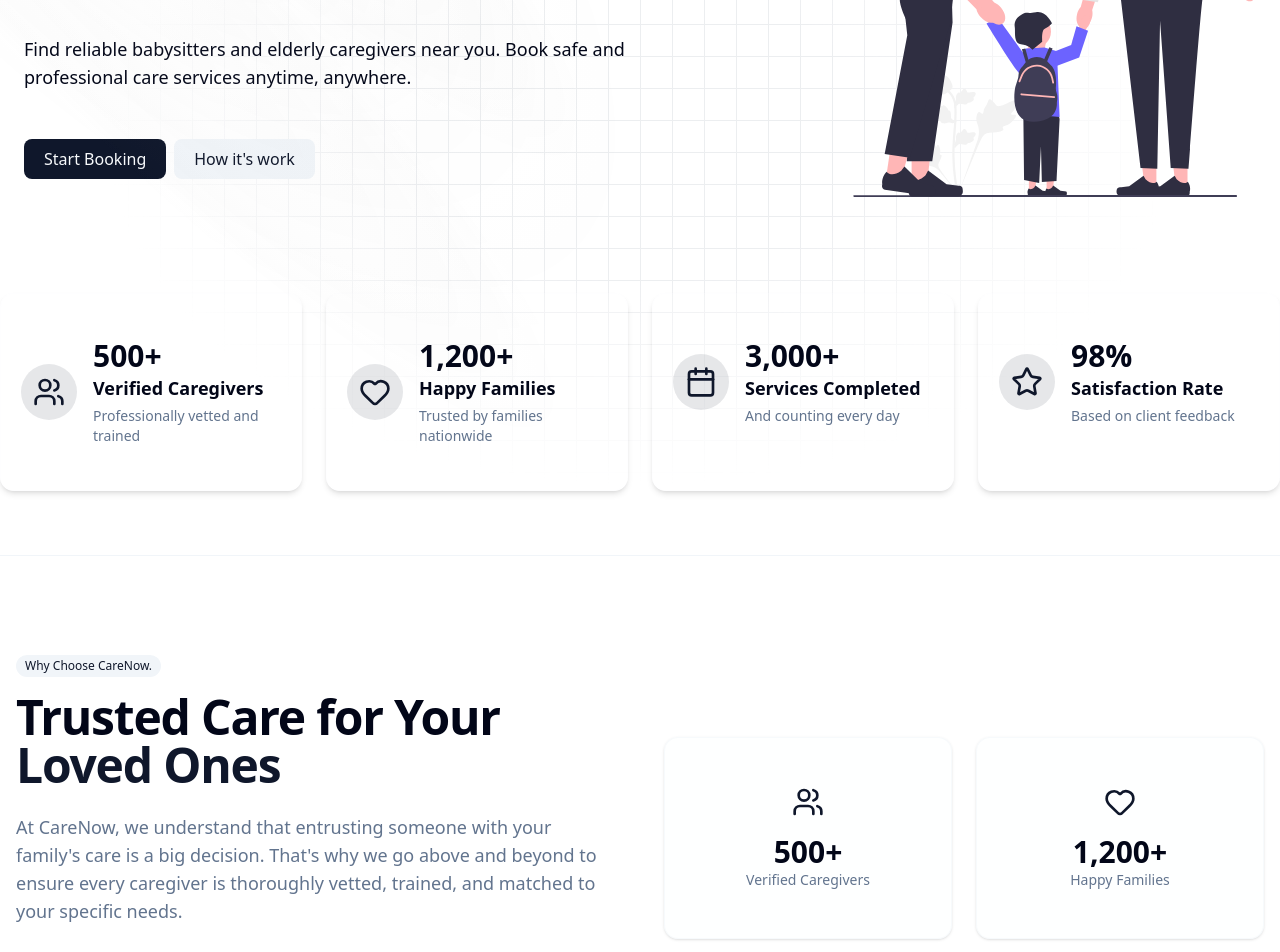
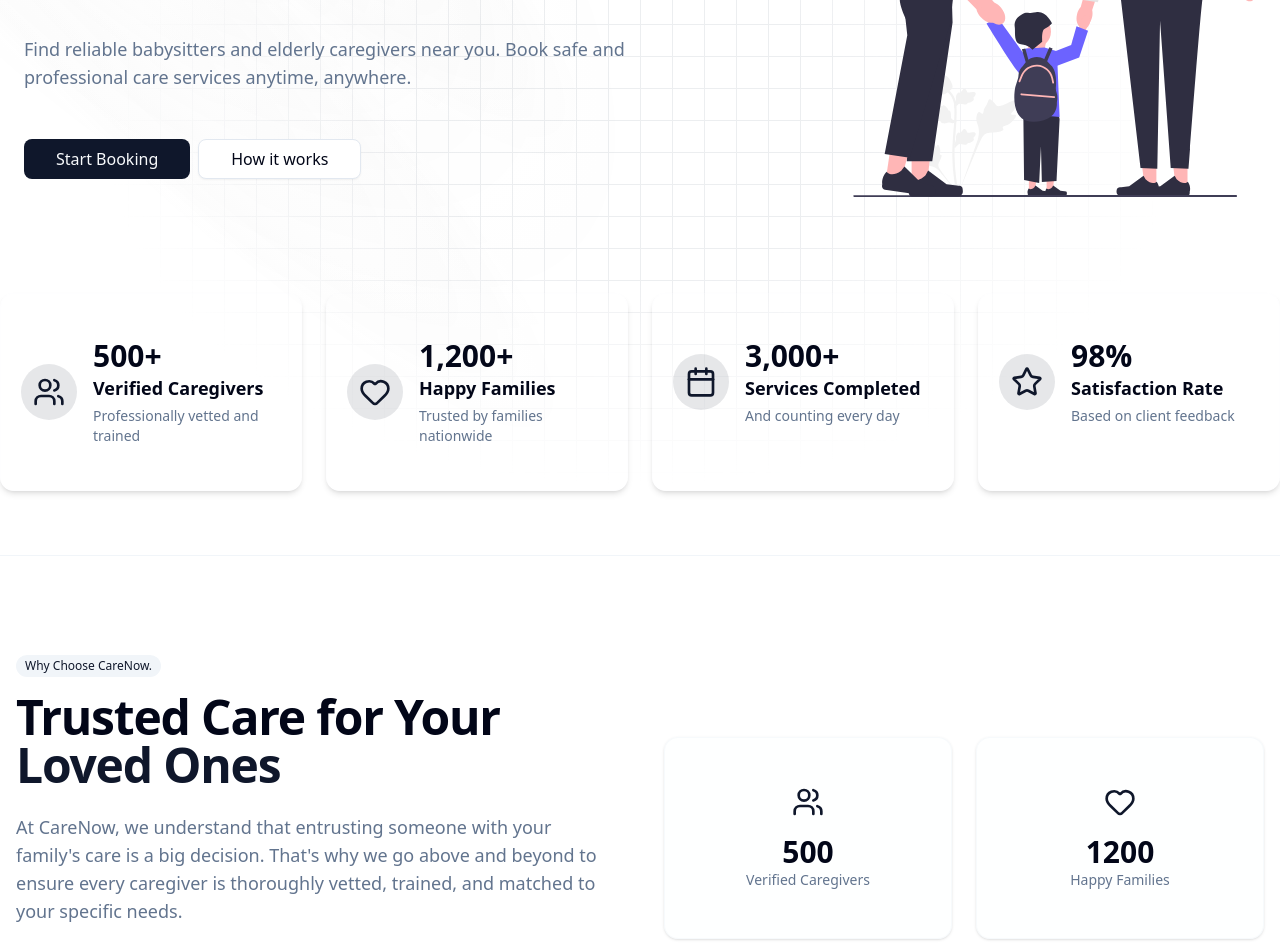
Before and after one commit to naims6/CareNow, a Next.js app: page / in a window 1280 px wide. Shown: the part 360-1312 px from the top of the page. Built offline with nearby package versions, Linux system fonts and the light colour scheme.

Commit message:
animation added in hero section with frammer motion.

```diff
--- a/package.json
+++ b/package.json
@@ -15,6 +15,7 @@
     "@radix-ui/react-slot": "^1.2.4",
     "class-variance-authority": "^0.7.1",
     "clsx": "^2.1.1",
+    "framer-motion": "^12.23.26",
     "lucide-react": "^0.562.0",
     "motion": "^12.23.26",
     "next": "16.1.1",
--- a/src/components/Home/HeroSection.tsx
+++ b/src/components/Home/HeroSection.tsx
@@ -1,8 +1,46 @@
+"use client";
 import React from "react";
 import Link from "next/link";
 import { Button } from "@/src/components/ui/button";
 import Image from "next/image";
 import { StatsGrid } from "../card/StatsGrid";
+import { motion } from "framer-motion";
+import { cn } from "@/src/lib/utils";
+
+function BlurReveal({
+  children,
+  delay = 0,
+  blurAmount = 10,
+  className,
+}: {
+  children: React.ReactNode;
+  delay?: number;
+  blurAmount?: number;
+  className?: string;
+}) {
+  return (
+    <motion.div
+      initial={{
+        filter: `blur(${blurAmount}px)`,
+        opacity: 0,
+        y: 20,
+      }}
+      animate={{
+        filter: "blur(0px)",
+        opacity: 1,
+        y: 0,
+      }}
+      transition={{
+        duration: 0.7,
+        delay: delay,
+        ease: [0.16, 1, 0.3, 1], // Custom easing for smoother effect
+      }}
+      className={cn(className)}
+    >
+      {children}
+    </motion.div>
+  );
+}
 
 export default function HeroSection() {
   return (
@@ -36,41 +74,55 @@
           {/* hero content */}
           <div className="pt-16 lg:pt-0">
             <div className="mx-auto max-w-7xl flex flex-col justify-between items-center lg:flex-row-reverse px-6">
-              <div className="mt-8 lg:w-150">
+              <motion.div
+                className="mt-8 lg:w-150"
+                initial={{ opacity: 0, scale: 0.95, y: 20 }}
+                animate={{ opacity: 1, scale: 1, y: 0 }}
+                transition={{ duration: 0.6, delay: 0.2 }}
+              >
                 <Image
-                  className="ml-auto h-56 w-full object-cover sm:h-96  lg:-right-20 lg:h-max lg:w-full lg:object-contain dark:mix-blend-lighten dark:invert-0"
+                  className="ml-auto h-56 w-full object-cover sm:h-96 lg:-right-20 lg:h-max lg:w-full lg:object-contain dark:mix-blend-lighten dark:invert-0"
                   src="/family.svg"
-                  alt="Abstract Object"
+                  alt="Happy family with caregiver"
                   height="4000"
                   width="3000"
+                  priority
                 />
-              </div>
+              </motion.div>
               <div className="mx-auto mt-8  text-center lg:ml-0 lg:w-full lg:text-left">
-                <h1 className="mt-8 max-w-2xl text-balance text-5xl font-medium md:text-6xl lg:mt-16 xl:text-7xl">
+                <BlurReveal blurAmount={12} delay={0.1}>
+                  <h1 className="mt-8 max-w-2xl text-balance text-5xl font-bold md:text-6xl lg:mt-16 xl:text-7xl bg-linear-to-r from-foreground to-foreground/80 bg-clip-text text-transparent">
                     Trusted Care for Your Loved Ones
                   </h1>
-                <p className="mt-8 max-w-2xl text-pretty text-lg">
+                </BlurReveal>
+                <BlurReveal delay={0.3} blurAmount={8}>
+                  <p className="mt-8 max-w-2xl text-pretty text-lg text-muted-foreground">
                     Find reliable babysitters and elderly caregivers near you.
                     Book safe and professional care services anytime, anywhere.
                   </p>
+                </BlurReveal>
 
                 <div className="mt-12 flex flex-col items-center justify-center gap-2 sm:flex-row lg:justify-start">
-                  <Button asChild size="lg" className="px-5 text-base">
+                  <BlurReveal delay={0.5} blurAmount={6}>
+                    <Button asChild size="lg" className="px-8 text-base gap-2">
                       <Link href="/services" className="cursor-pointer">
                         <span className="text-nowrap">Start Booking</span>
                       </Link>
                     </Button>
+                  </BlurReveal>
+
+                  <BlurReveal delay={0.7} blurAmount={6}>
                     <Button
-                    key={2}
                       asChild
                       size="lg"
-                    variant="secondary"
-                    className="px-5 text-base"
+                      variant="outline"
+                      className="px-8 text-base"
                     >
-                    <Link href="#link">
-                      <span className="text-nowrap">How it&apos;s work</span>
+                      <Link href="#how-it-works">
+                        <span className="text-nowrap">How it works</span>
                       </Link>
                     </Button>
+                  </BlurReveal>
                 </div>
               </div>
             </div>
--- a/src/components/Navbar.tsx
+++ b/src/components/Navbar.tsx
@@ -1,4 +1,5 @@
 "use client";
+
 import Link from "next/link";
 import { Logo } from "@/src/components/logo";
 import { Menu, X } from "lucide-react";
--- a/src/components/card/stats-card.tsx
+++ b/src/components/card/StatsCard.tsx
@@ -1,11 +1,14 @@
 import { Card, CardContent } from "@/src/components/ui/card";
 import { LucideIcon } from "lucide-react";
+import { Counter } from "../ui/Counter";
 
 interface StatsCardProps {
-  icon: LucideIcon;
-  value: string;
+  icon: React.ComponentType<{ className?: string }>;
+  value: number;
   label: string;
   description?: string;
+  prefix?: string;
+  suffix?: string;
 }
 
 export function StatsCard({
@@ -13,6 +16,7 @@
   value,
   label,
   description,
+  suffix,
 }: StatsCardProps) {
   return (
     <Card className="shadow-md hover:shadow-lg transition-shadow border border-accent/10 bg-card/20">
@@ -22,7 +26,10 @@
             <Icon className="h-8 w-8 text-primary" />
           </div>
           <div>
-            <h3 className="text-3xl font-bold text-foreground">{value}</h3>
+            <h3 className="text-3xl font-bold text-foreground">
+              <Counter value={Number(value)} suffix={suffix}></Counter>
+            </h3>
+
             <p className="text-lg font-semibold text-foreground">{label}</p>
             {description && (
               <p className="text-sm text-muted-foreground mt-1">
--- a/src/components/card/StatsGrid.tsx
+++ b/src/components/card/StatsGrid.tsx
@@ -1,4 +1,4 @@
-import { StatsCard } from "./stats-card"
+import { StatsCard } from "./StatsCard"
 import {stats} from "@/src/data/stats"
 
 export function StatsGrid() {
--- /dev/null
+++ b/src/components/ui/Counter.tsx
@@ -0,0 +1,59 @@
+// components/ui/animated-counter.tsx
+"use client";
+
+import { useEffect, useState, useRef } from "react";
+import { useInView } from "framer-motion";
+import { cn } from "@/src/lib/utils";
+
+interface CounterProps {
+  value: number;
+  duration?: number;
+  prefix?: string;
+  suffix?: string;
+  decimalPlaces?: number;
+  className?: string;
+  startValue?: number;
+  shouldCount?: boolean;
+}
+
+export function Counter({
+  value,
+  duration = 2000,
+  prefix = "",
+  suffix = "",
+  decimalPlaces = 0,
+  className,
+  startValue = 0,
+  shouldCount = true,
+}: CounterProps) {
+  const [count, setCount] = useState(startValue);
+  const ref = useRef(null);
+  const isInView = useInView(ref, { once: true, amount: 0.3 });
+
+  useEffect(() => {
+    if (!shouldCount || !isInView) return;
+
+    let startTimestamp: number | null = null;
+    const step = (timestamp: number) => {
+      if (!startTimestamp) startTimestamp = timestamp;
+      const progress = Math.min((timestamp - startTimestamp) / duration, 1);
+
+      const currentCount = progress * (value - startValue) + startValue;
+      setCount(parseFloat(currentCount.toFixed(decimalPlaces)));
+
+      if (progress < 1) {
+        window.requestAnimationFrame(step);
+      }
+    };
+
+    window.requestAnimationFrame(step);
+  }, [value, duration, isInView, startValue, decimalPlaces, shouldCount]);
+
+  return (
+    <span ref={ref} className={cn("font-bold", className)}>
+      {prefix}
+      {count.toLocaleString()}
+      {suffix}
+    </span>
+  );
+}
--- a/src/components/ui/dropdown-menu.tsx
+++ b/src/components/ui/dropdown-menu.tsx
@@ -42,7 +42,7 @@
         data-slot="dropdown-menu-content"
         sideOffset={sideOffset}
         className={cn(
-          "bg-popover text-popover-foreground data-[state=open]:animate-in data-[state=closed]:animate-out data-[state=closed]:fade-out-0 data-[state=open]:fade-in-0 data-[state=closed]:zoom-out-95 data-[state=open]:zoom-in-95 data-[side=bottom]:slide-in-from-top-2 data-[side=left]:slide-in-from-right-2 data-[side=right]:slide-in-from-left-2 data-[side=top]:slide-in-from-bottom-2 z-50 max-h-(--radix-dropdown-menu-content-available-height) min-w-[8rem] origin-(--radix-dropdown-menu-content-transform-origin) overflow-x-hidden overflow-y-auto rounded-md border p-1 shadow-md",
+          "bg-popover text-popover-foreground data-[state=open]:animate-in data-[state=closed]:animate-out data-[state=closed]:fade-out-0 data-[state=open]:fade-in-0 data-[state=closed]:zoom-out-95 data-[state=open]:zoom-in-95 data-[side=bottom]:slide-in-from-top-2 data-[side=left]:slide-in-from-right-2 data-[side=right]:slide-in-from-left-2 data-[side=top]:slide-in-from-bottom-2 z-50 max-h-(--radix-dropdown-menu-content-available-height) min-w-32 origin-(--radix-dropdown-menu-content-transform-origin) overflow-x-hidden overflow-y-auto rounded-md border p-1 shadow-md",
           className
         )}
         {...props}
@@ -74,7 +74,7 @@
       data-inset={inset}
       data-variant={variant}
       className={cn(
-        "focus:bg-accent focus:text-accent-foreground data-[variant=destructive]:text-destructive data-[variant=destructive]:focus:bg-destructive/10 dark:data-[variant=destructive]:focus:bg-destructive/20 data-[variant=destructive]:focus:text-destructive data-[variant=destructive]:*:[svg]:!text-destructive [&_svg:not([class*='text-'])]:text-muted-foreground relative flex cursor-default items-center gap-2 rounded-sm px-2 py-1.5 text-sm outline-hidden select-none data-[disabled]:pointer-events-none data-[disabled]:opacity-50 data-[inset]:pl-8 [&_svg]:pointer-events-none [&_svg]:shrink-0 [&_svg:not([class*='size-'])]:size-4",
+        "focus:bg-accent focus:text-accent-foreground data-[variant=destructive]:text-destructive data-[variant=destructive]:focus:bg-destructive/10 dark:data-[variant=destructive]:focus:bg-destructive/20 data-[variant=destructive]:focus:text-destructive data-[variant=destructive]:*:[svg]:text-destructive! [&_svg:not([class*='text-'])]:text-muted-foreground relative flex cursor-default items-center gap-2 rounded-sm px-2 py-1.5 text-sm outline-hidden select-none data-[disabled]:pointer-events-none data-[disabled]:opacity-50 data-[inset]:pl-8 [&_svg]:pointer-events-none [&_svg]:shrink-0 [&_svg:not([class*='size-'])]:size-4",
         className
       )}
       {...props}
--- a/src/data/stats.ts
+++ b/src/data/stats.ts
@@ -1,28 +1,68 @@
 import { Users, Heart, Calendar, Star } from "lucide-react";
 
-export const stats = [
+// export const stats = [
+//   {
+//     icon: Users,
+//     value: "500",
+//     label: "Verified Caregivers",
+//     description: "Professionally vetted and trained",
+//   },
+//   {
+//     icon: Heart,
+//     value: "1,200",
+//     label: "Happy Families",
+//     description: "Trusted by families nationwide",
+//   },
+//   {
+//     icon: Calendar,
+//     value: "3,000",
+//     label: "Services Completed",
+//     description: "And counting every day",
+//   },
+//   {
+//     icon: Star,
+//     value: "98",
+//     label: "Satisfaction Rate",
+//     description: "Based on client feedback",
+//   },
+// ];
+
+interface StatItem {
+  icon: React.ComponentType<{ className?: string }>
+  value: number
+  label: string
+  description?: string
+  prefix?: string
+  suffix?: string
+}
+
+export const stats: StatItem[] = [
   {
     icon: Users,
-    value: "500+",
+    value: 500,
     label: "Verified Caregivers",
     description: "Professionally vetted and trained",
+    suffix: "+"
   },
   {
     icon: Heart,
-    value: "1,200+",
+    value: 1200,
     label: "Happy Families",
     description: "Trusted by families nationwide",
+    suffix: "+"
   },
   {
     icon: Calendar,
-    value: "3,000+",
+    value: 3000,
     label: "Services Completed",
     description: "And counting every day",
+    suffix: "+"
   },
   {
     icon: Star,
-    value: "98%",
+    value: 98,
     label: "Satisfaction Rate",
     description: "Based on client feedback",
-  },
-];
+    suffix: "%"
+  }
+]
```
Also changed, not shown: 1 other file (tests, documents, lock files or other folders). Lines whose indentation alone changed are shown as unchanged.
